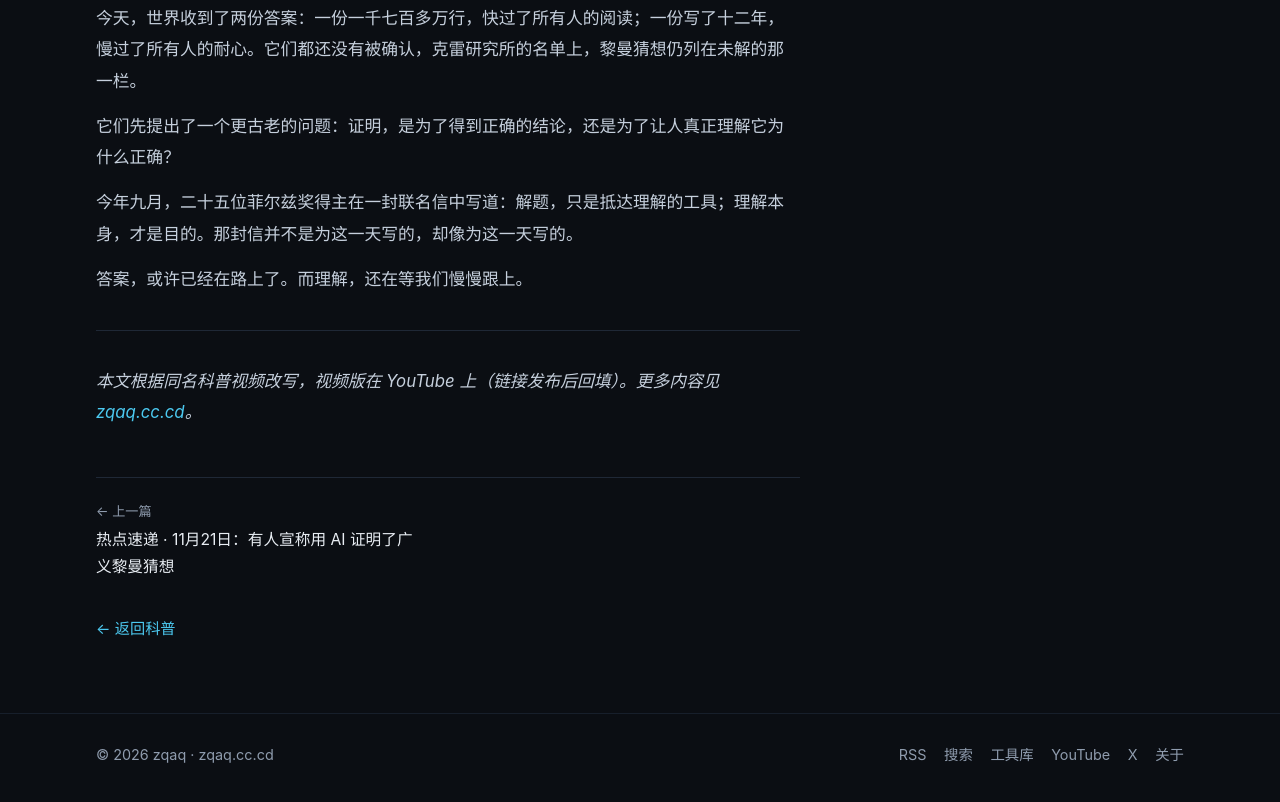
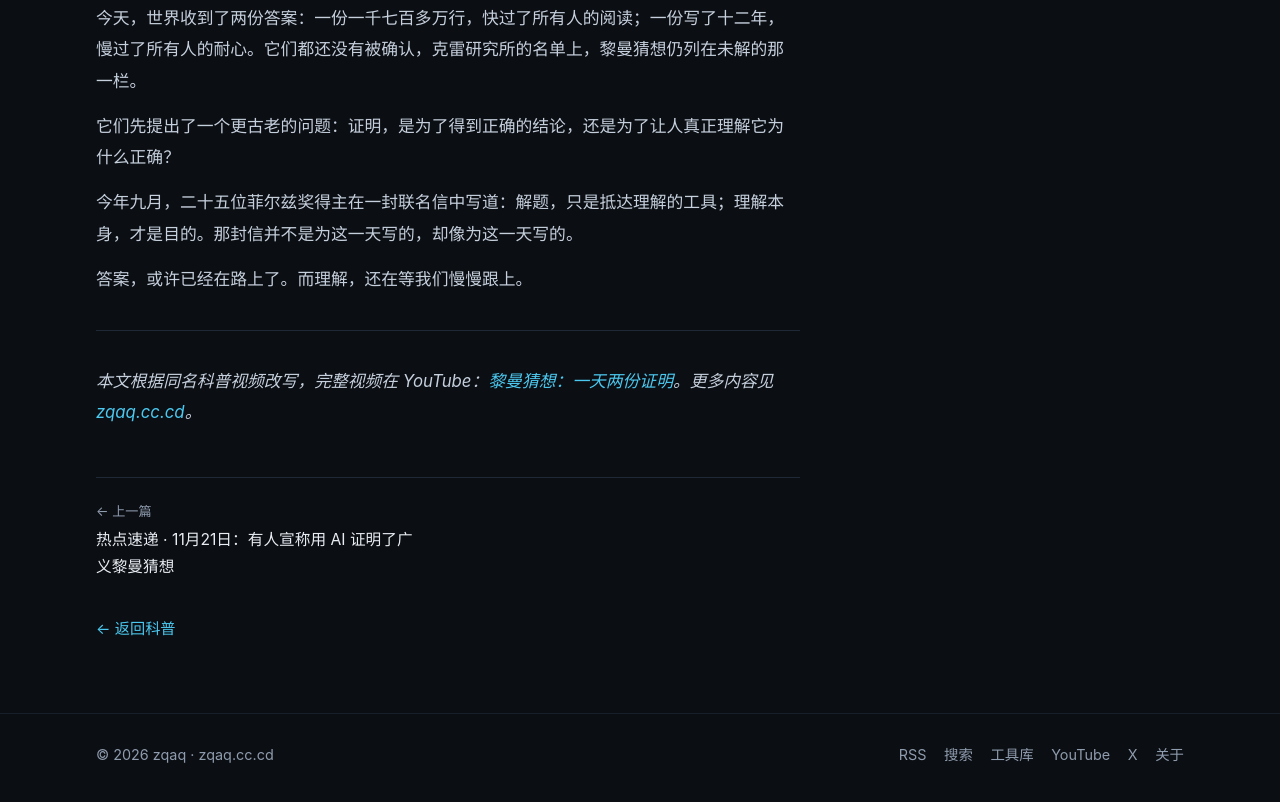
Before and after one commit to Zqaq66/zqaq-blog, an Astro site: page /posts/riemann-hypothesis-2026-11-21 in a window 1280 px wide. Shown: the part 2844-3646 px from the top of the page. Built offline with nearby package versions, Linux system fonts and the light colour scheme; Astro itself is replaced by a stand-in of ours.

Commit message:
post: 黎曼猜想科普文回填 YouTube 视频链接

```diff
--- a/src/content/posts/riemann-hypothesis-2026-11-21.md
+++ b/src/content/posts/riemann-hypothesis-2026-11-21.md
@@ -75,4 +75,4 @@ tags: ["黎曼猜想", "数学", "科普"]
 
 ---
 
-*本文根据同名科普视频改写，视频版在 YouTube 上（链接发布后回填）。更多内容见 zqaq.cc.cd。*
+*本文根据同名科普视频改写，完整视频在 YouTube：[黎曼猜想：一天两份证明](https://www.youtube.com/watch?v=4_hWHiX0gRc)。更多内容见 zqaq.cc.cd。*
```
